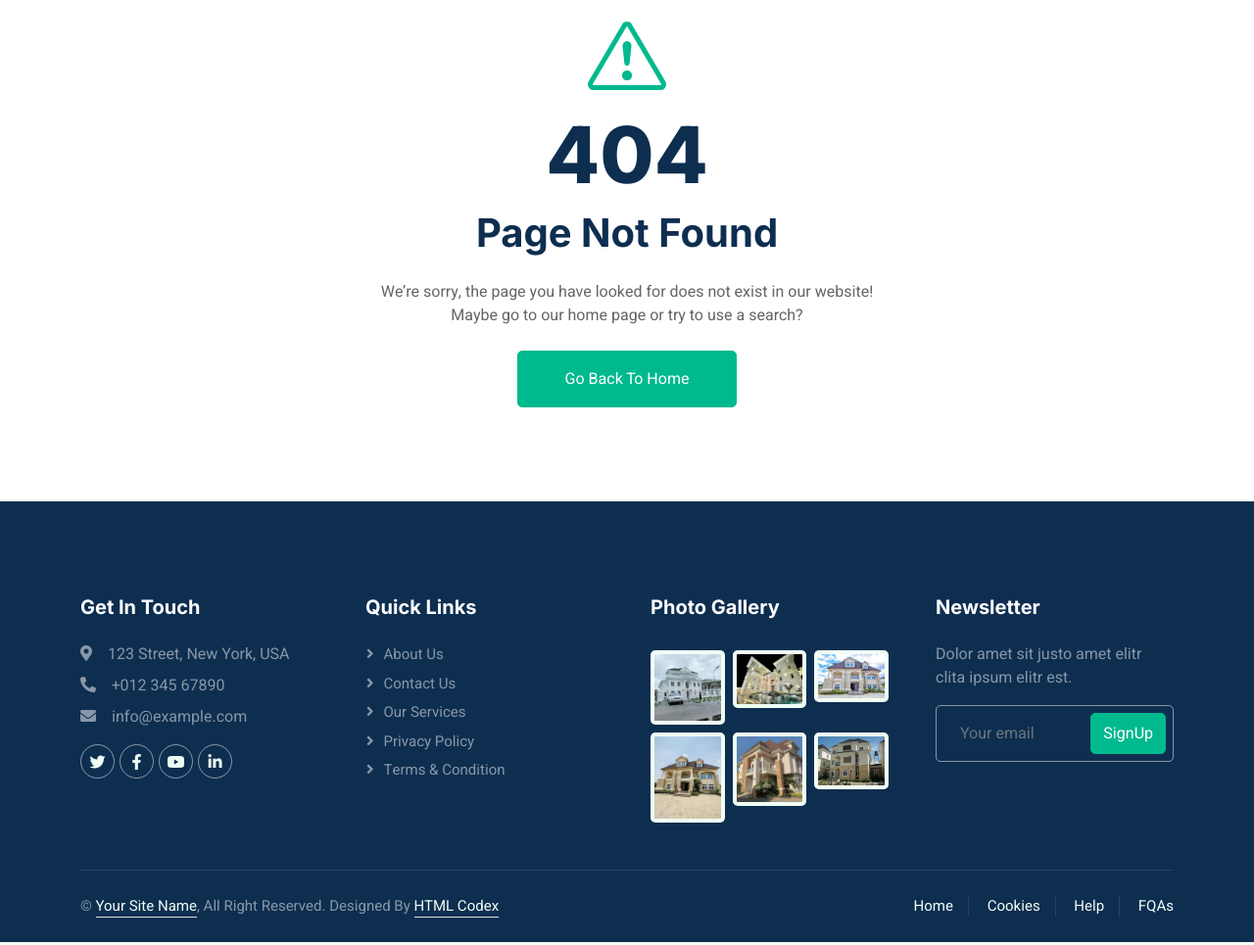
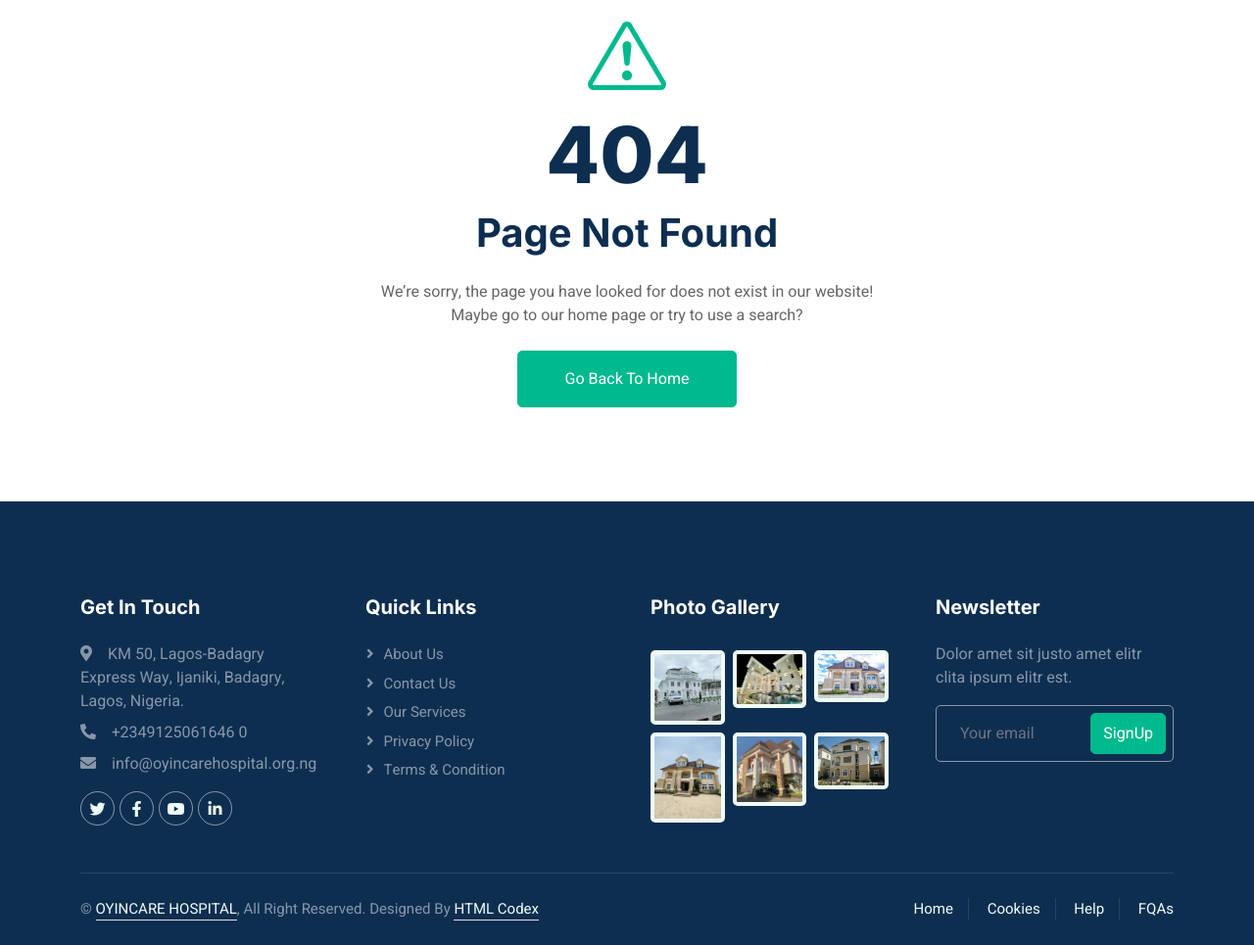
Before and after one commit to samuel-ibits/a2global-limited, a plain HTML site: page 404.html in a window 1280 px wide. Shown: the part 688-1653 px from the top of the page at 98% size. Drawn offline with nearby package versions, Linux system fonts and the light colour scheme; files that its build step writes are made by us from their sources.

Commit message:
title changed

```diff
--- a/404.html
+++ b/404.html
@@ -3,7 +3,7 @@
 
 <head>
     <meta charset="utf-8">
-    <title>Makaan - Real Estate HTML Template</title>
+    <title>a2global-limited</title>
     <meta content="width=device-width, initial-scale=1.0" name="viewport">
     <meta content="" name="keywords">
     <meta content="" name="description">
@@ -161,9 +161,9 @@
                 <div class="row g-5">
                     <div class="col-lg-3 col-md-6">
                         <h5 class="text-white mb-4">Get In Touch</h5>
-                        <p class="mb-2"><i class="fa fa-map-marker-alt me-3"></i>123 Street, New York, USA</p>
-                        <p class="mb-2"><i class="fa fa-phone-alt me-3"></i>+012 345 67890</p>
-                        <p class="mb-2"><i class="fa fa-envelope me-3"></i>info@example.com</p>
+                        <p class="mb-2"><i class="fa fa-map-marker-alt me-3"></i>KM 50, Lagos-Badagry Express Way, Ijaniki, Badagry, Lagos, Nigeria.</p>
+                        <p class="mb-2"><i class="fa fa-phone-alt me-3"></i>+2349125061646 0</p>
+                        <p class="mb-2"><i class="fa fa-envelope me-3"></i>info@oyincarehospital.org.ng</p>
                         <div class="d-flex pt-2">
                             <a class="btn btn-outline-light btn-social" href=""><i class="fab fa-twitter"></i></a>
                             <a class="btn btn-outline-light btn-social" href=""><i class="fab fa-facebook-f"></i></a>
@@ -216,7 +216,7 @@
                 <div class="copyright">
                     <div class="row">
                         <div class="col-md-6 text-center text-md-start mb-3 mb-md-0">
-                            &copy; <a class="border-bottom" href="#">Your Site Name</a>, All Right Reserved.
+                            &copy; <a class="border-bottom" href="#">OYINCARE HOSPITAL</a>, All Right Reserved.
 
 							<!--/*** This template is free as long as you keep the footer author’s credit link/attribution link/backlink. If you'd like to use the template without the footer author’s credit link/attribution link/backlink, you can purchase the Credit Removal License from "https://htmlcodex.com/credit-removal". Thank you for your support. ***/-->
 							Designed By <a class="border-bottom" href="https://htmlcodex.com">HTML Codex</a>
```
Also changed, not shown: about.html (+1 -1 lines), contact.html (+1 -1 lines), index.html (+1 -1 lines), property-agent.html (+1 -1 lines), property-list.html (+1 -1 lines), property-type.html (+1 -1 lines), testimonial.html (+1 -1 lines).
